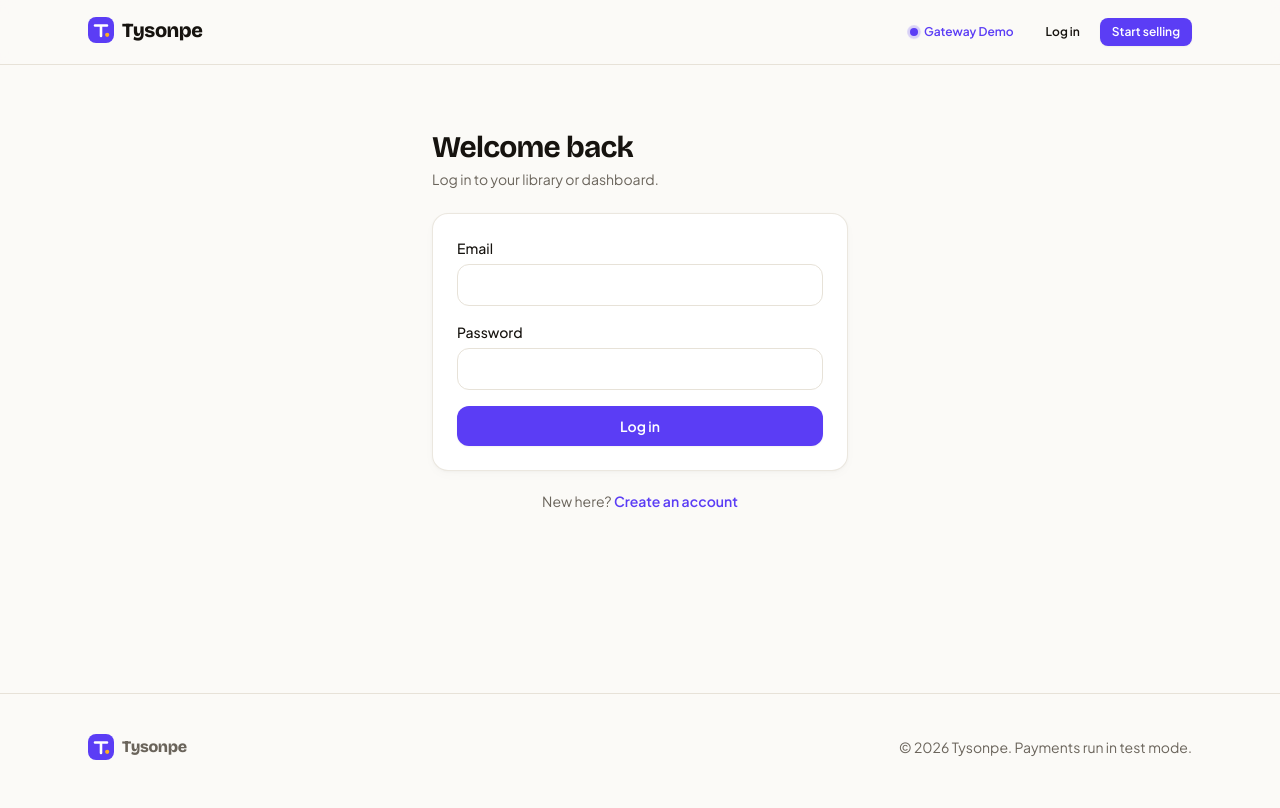
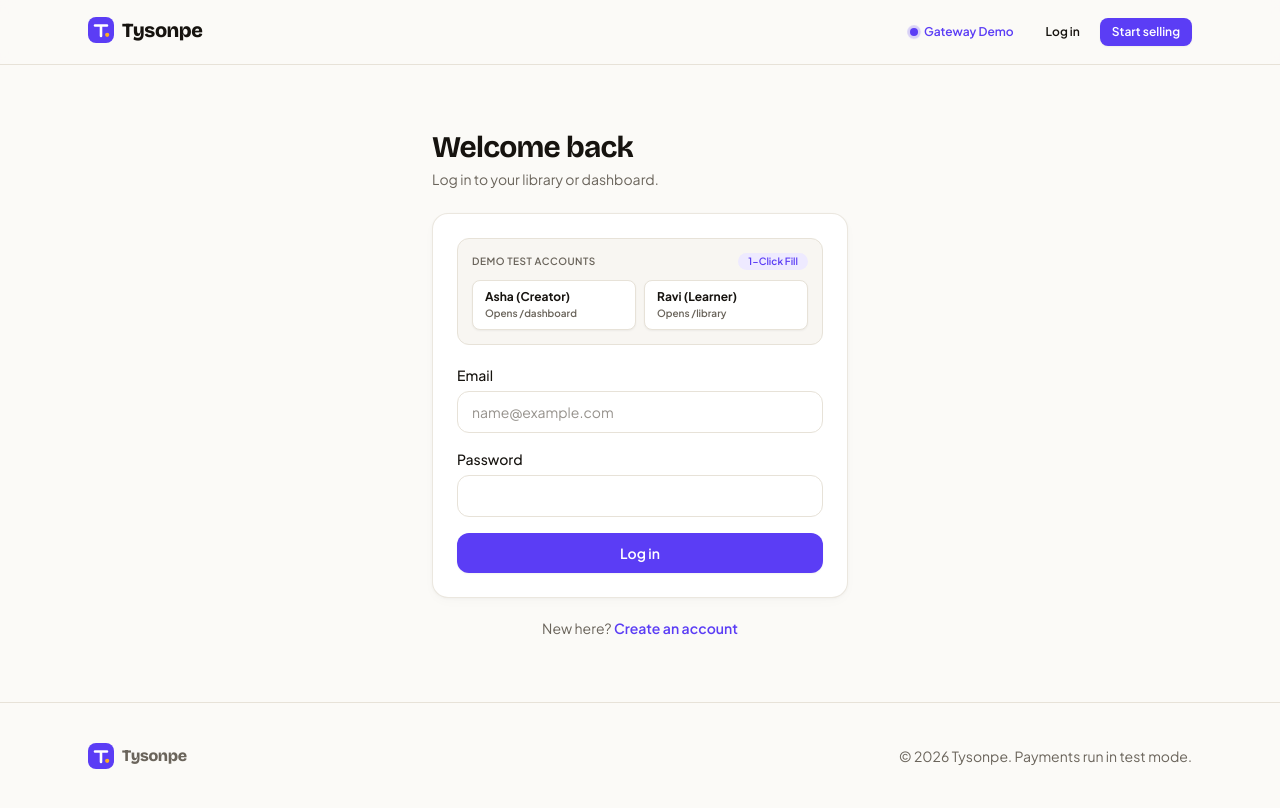
Before and after one commit to manojtyson-37/Tysonpe, a Next.js app: page /login in a window 1280 px wide. Built offline with nearby package versions, Linux system fonts and the light colour scheme; no server answers.

Commit message:
feat: add 1-click demo test account autofill to login screen

```diff
--- a/src/components/LoginForm.tsx
+++ b/src/components/LoginForm.tsx
@@ -1,16 +1,87 @@
 "use client";
 
+import { useState } from "react";
 import { login } from "@/app/actions/auth";
-import { ActionForm, Field, FormError, SubmitButton } from "./form";
+import { ActionForm, FormError, SubmitButton } from "./form";
 
 export function LoginForm({ next }: { next?: string }) {
+  const [email, setEmail] = useState("");
+  const [password, setPassword] = useState("");
+
+  const fillDemo = (role: "creator" | "learner") => {
+    if (role === "creator") {
+      setEmail("asha@demo.tysonpe.test");
+      setPassword("tysonpe-demo-1");
+    } else {
+      setEmail("learner@demo.tysonpe.test");
+      setPassword("tysonpe-demo-1");
+    }
+  };
+
   return (
-    <ActionForm action={login} className="space-y-4">
-      {next && <input type="hidden" name="next" value={next} />}
-      <Field name="email" label="Email" type="email" autoComplete="email" required />
-      <Field name="password" label="Password" type="password" autoComplete="current-password" required />
-      <FormError />
-      <SubmitButton pendingText="Signing in…" className="btn btn-primary w-full">Log in</SubmitButton>
-    </ActionForm>
+    <div className="space-y-5">
+      {/* 1-Click Demo Autofill Box */}
+      <div className="rounded-xl border border-line bg-surface-2/60 p-3.5">
+        <div className="flex items-center justify-between text-xs">
+          <span className="font-semibold uppercase tracking-wider text-[10px] text-muted">
+            Demo Test Accounts
+          </span>
+          <span className="badge badge-brand !text-[10px]">1-Click Fill</span>
+        </div>
+        <div className="mt-2.5 grid grid-cols-2 gap-2">
+          <button
+            type="button"
+            onClick={() => fillDemo("creator")}
+            className="btn btn-secondary btn-sm flex flex-col items-start gap-0.5 !py-2 text-left active:scale-[0.98]"
+          >
+            <span className="text-xs font-bold text-ink">Asha (Creator)</span>
+            <span className="text-[10px] text-muted">Opens /dashboard</span>
+          </button>
+          <button
+            type="button"
+            onClick={() => fillDemo("learner")}
+            className="btn btn-secondary btn-sm flex flex-col items-start gap-0.5 !py-2 text-left active:scale-[0.98]"
+          >
+            <span className="text-xs font-bold text-ink">Ravi (Learner)</span>
+            <span className="text-[10px] text-muted">Opens /library</span>
+          </button>
+        </div>
+      </div>
+
+      <ActionForm action={login} className="space-y-4">
+        {next && <input type="hidden" name="next" value={next} />}
+        <div>
+          <label className="label" htmlFor="email">Email</label>
+          <input
+            id="email"
+            name="email"
+            type="email"
+            value={email}
+            onChange={(e) => setEmail(e.target.value)}
+            autoComplete="email"
+            required
+            className="input"
+            placeholder="name@example.com"
+          />
+        </div>
+        <div>
+          <label className="label" htmlFor="password">Password</label>
+          <input
+            id="password"
+            name="password"
+            type="password"
+            value={password}
+            onChange={(e) => setPassword(e.target.value)}
+            autoComplete="current-password"
+            required
+            className="input"
+          />
+        </div>
+        <FormError />
+        <SubmitButton pendingText="Signing in…" className="btn btn-primary w-full active:scale-[0.98]">
+          Log in
+        </SubmitButton>
+      </ActionForm>
+    </div>
   );
 }
```
